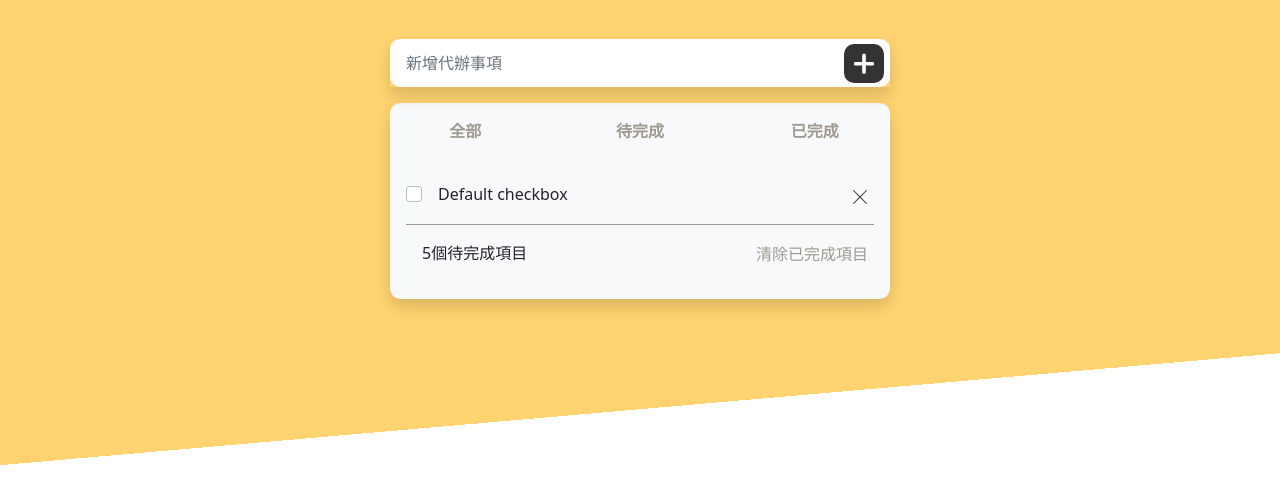
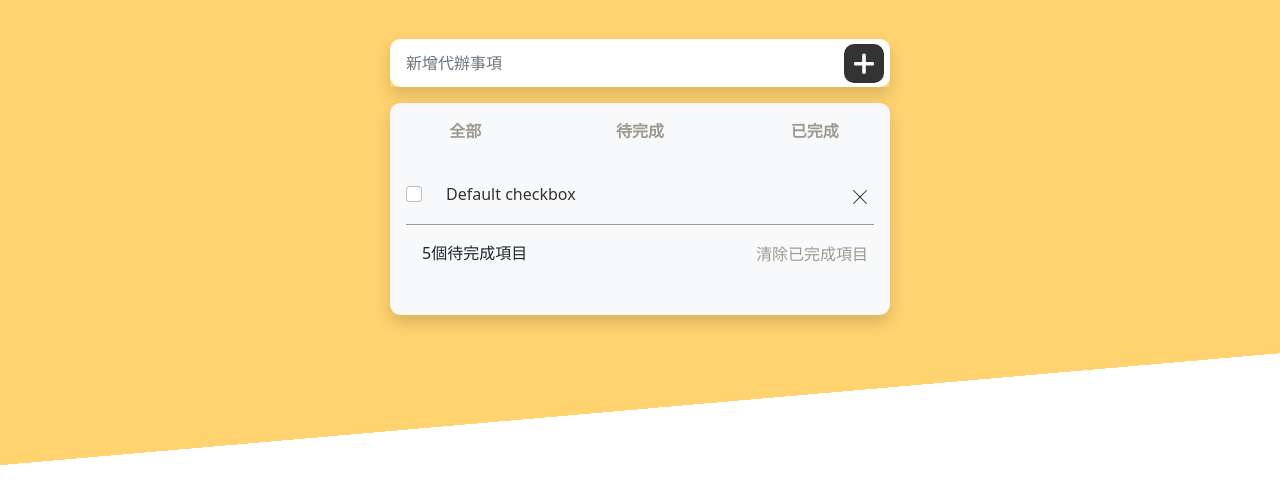
Before and after one commit to Bruno-Yu/TodoList_swagger, a website: page index.html in a window 1280 px wide. Shown: the part 82-586 px from the top of the page. Drawn offline with Linux system fonts and the light colour scheme.

Commit message:
adjusted

```diff
--- a/index.html
+++ b/index.html
@@ -100,27 +100,31 @@
           <input type="text" class="form-control border-0" placeholder="新增代辦事項" aria-label="addToDos" aria-describedby="addBtn">
           <button type="button" id="addBtn" style="border-radius: 0 10px 10px 0; border: none; background:white; "><img src="./pics/plus.svg" alt="plus"></button>
         </div>
-      <div class="todoList bg-light shadow">
+      <div class="todoList bg-light shadow ">
         <div class="todoList-tab row border-bottom-1 border-secondary">
           <div class="col"><a href="#">全部</a></div>
           <div class="col"><a href="#">待完成</a></div>
           <div class="col"><a href="#">已完成</a></div>
         </div>
         <div class="todoList-items">
-          <ul class="list-unstyled">
-            <li class="border-bottom-1 border-secondary d-flex pb-3">
-              <label class=" text-dark form-check-label d-block" for="flexCheckDefault"></label>
-                <input class="form-check-input" type="checkbox" value="" id="flexCheckDefault">
+          <ul>
+            <li class="form-check">
+              <label class="form-check-label" for="item1" >
+                <input class="form-check-input" type="checkbox" value="" id="item1">
               Default checkbox
             </label>
-            <button type="button" class="ms-auto d-block border-0 bg-light"><img src="./pics/close.svg" alt="close"></button>
+            <button type="button" ><img src="./pics/close.svg" alt="close"></button>
           </li>
         </ul>
-        <ul class="list-unstyled d-flex justify-content-between ">
-          <li class="border-0">5個待完成項目</li>
-          <li class="border-0"><button type="button" class="border-0 text-secondary bg-light">清除已完成項目</button></li>
+        <ul class=" finished">
+          <li >5個待完成項目</li>
+          <li ><button type="button" >清除已完成項目</button></li>
         </ul>
         </div>
+      </div>
+      <div class="noItems d-none">
+        <p>目前尚無待辦事項</p>
+        <img src="./pics/empty.svg" alt="empty">
       </div>
       </div>
     </div>
--- a/style/_index.scss
+++ b/style/_index.scss
@@ -72,9 +72,42 @@ body{
     }
     &-items {
       padding:23px 16px 16px 16px;
+      ul{
+        padding:0px;
+        list-style: none;
+      }
       li {
+        display: flex;
+        padding-bottom: 16px;
         text-indent:16px;
         border-bottom:1px solid var(--bs-secondary);
+        button{
+          display: block;
+          border:none;
+          background: var(--bs-light);
+          margin-left: auto;
+        }
+        label{
+          display: block;
+          color: var(--bs-dark);
+          cursor: pointer;
+          .checked{
+            text-decoration: line-through;
+          }
+
+        }
+      }
+      .finished{
+        display: flex;
+        justify-content: space-between;
+        li{
+          border:none;
+          button{
+            color: var(--bs-secondary);
+            border:none;
+            background: var(--bs-light);
+          }
+        }
       }
 
     }
@@ -82,4 +115,17 @@ body{
     @include middleView{
     background-image: linear-gradient(175deg, #ffd370 60%, #fff 40%);
   }
+  .noItems{
+    display: flex;
+    flex-direction: column;
+    align-items: center;
+    p{
+      margin-top: 60px;
+      margin-bottom: 16px;
+      text-align: center;
+    }
+    img{
+      display: block;
+    }
+  }
 }
```
Also changed, not shown: style/all.css, 1 other file.
